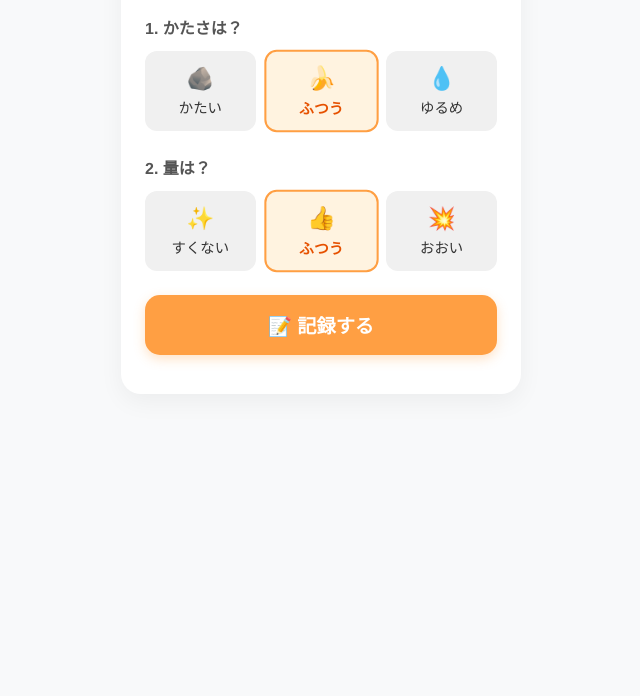
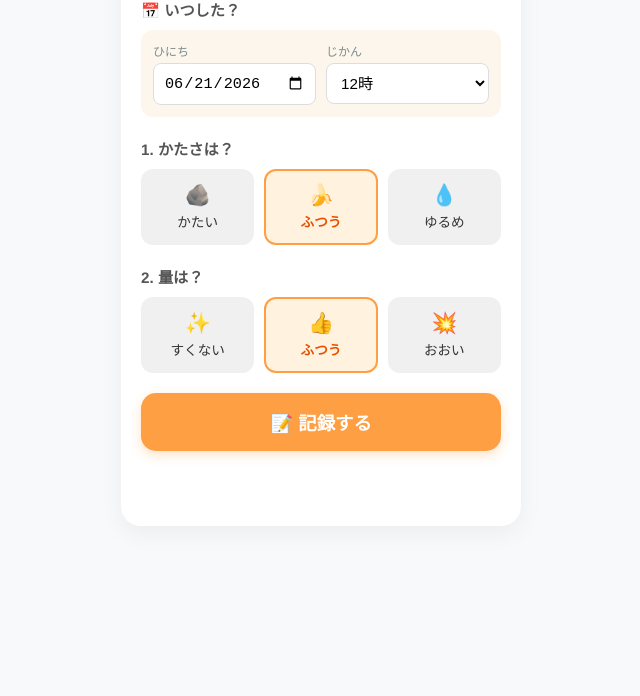
Before and after one commit to laety126-prog/poop-log, a plain HTML site: page index.html in a window 1280 px wide. Shown: the part 104-800 px from the top of the page, without its empty margins (319-959 px from the left). Drawn offline with Linux system fonts and the light colour scheme.

Commit message:
Add files via upload

```diff
--- a/index.html
+++ b/index.html
@@ -15,9 +15,10 @@
             background-color: var(--bg-color);
             color: var(--text-color);
             margin: 0;
-            padding: 20px;
+            padding: 15px;
             display: flex;
             justify-content: center;
+            -webkit-tap-highlight-color: transparent; /* スマホのタップハイライトを無効化 */
         }
         .app-container {
             background: white;
@@ -25,39 +26,72 @@
             width: 100%;
             border-radius: 20px;
             box-shadow: 0 8px 24px rgba(0,0,0,0.05);
-            padding: 24px;
+            padding: 20px;
             box-sizing: border-box;
         }
         h1 {
             text-align: center;
-            font-size: 1.5rem;
-            margin-bottom: 24px;
+            font-size: 1.4rem;
+            margin-bottom: 20px;
             color: #6d4c41;
         }
         .section-title {
-            font-size: 1rem;
+            font-size: 0.95rem;
             font-weight: bold;
-            margin-bottom: 12px;
+            margin-bottom: 10px;
             color: #555;
+            display: flex;
+            align-items: center;
+            gap: 5px;
         }
+        /* 日時設定エリア */
+        .datetime-area {
+            background: #fdf6ed;
+            padding: 12px;
+            border-radius: 12px;
+            margin-bottom: 20px;
+            display: flex;
+            gap: 10px;
+        }
+        .datetime-area div {
+            flex: 1;
+        }
+        .datetime-area label {
+            display: block;
+            font-size: 0.75rem;
+            color: #7f8c8d;
+            margin-bottom: 4px;
+        }
+        .datetime-area input, .datetime-area select {
+            width: 100%;
+            padding: 10px;
+            border: 1px solid #ddd;
+            border-radius: 8px;
+            font-size: 0.95rem;
+            background: white;
+            box-sizing: border-box;
+        }
+        /* 選択肢のボタンデザイン */
         .selector-grid {
             display: grid;
             grid-template-columns: repeat(3, 1fr);
             gap: 10px;
-            margin-bottom: 24px;
+            margin-bottom: 20px;
         }
         .option-btn {
             background: #f0f0f0;
             border: 2px solid transparent;
             border-radius: 12px;
-            padding: 12px 8px;
+            padding: 12px 4px;
             text-align: center;
             cursor: pointer;
-            transition: all 0.2s;
-            font-size: 0.9rem;
+            font-size: 0.85rem;
+            user-select: none;
+            /* スマホでの誤作動防止 */
+            touch-action: manipulation;
         }
         .option-btn .emoji {
-            font-size: 1.4rem;
+            font-size: 1.3rem;
             display: block;
             margin-bottom: 4px;
         }
@@ -66,8 +100,8 @@
             border-color: var(--primary-color);
             color: #e65100;
             font-weight: bold;
-            transform: scale(1.03);
         }
+        /* 記録ボタン */
         .submit-btn {
             width: 100%;
             background: var(--primary-color);
@@ -75,15 +109,11 @@
             border: none;
             border-radius: 15px;
             padding: 16px;
-            font-size: 1.2rem;
+            font-size: 1.15rem;
             font-weight: bold;
             cursor: pointer;
             box-shadow: 0 4px 12px rgba(255, 159, 67, 0.3);
-            transition: all 0.2s;
-        }
-        .submit-btn:active {
-            transform: scale(0.98);
-            box-shadow: 0 2px 6px rgba(255, 159, 67, 0.3);
+            touch-action: manipulation;
         }
         .message {
             text-align: center;
@@ -92,6 +122,7 @@
             color: #2e7d32;
             line-height: 1.4;
             font-weight: bold;
+            min-height: 40px;
         }
     </style>
 </head>
@@ -99,6 +130,18 @@
 
 <div class="app-container">
     <h1>👶 うんちきろく</h1>
+
+    <div class="section-title">📅 いつした？</div>
+    <div class="datetime-area">
+        <div>
+            <label>ひにち</label>
+            <input type="date" id="logDate">
+        </div>
+        <div>
+            <label>じかん</label>
+            <select id="logHour"></select>
+        </div>
+    </div>
 
     <div class="section-title">1. かたさは？</div>
     <div class="selector-grid" id="hardnessGroup">
@@ -126,13 +169,94 @@
         </div>
     </div>
 
-    <button class="submit-btn" onclick="saveRecord()">📝 記録する</button>
+    <button class="submit-btn" id="submitBtn">📝 記録する</button>
 
     <div class="message" id="msg"></div>
 </div>
 
 <script>
+    // 初期設定：画面を開いたときの日時をセット
+    initDateTime();
+
+    // 選択ボタンのスマホ対応イベント設定
     setupSelector('hardnessGroup');
     setupSelector('amountGroup');
 
-    function setupSelector(groupId)
+    // 記録ボタンのクリックイベントを設定
+    document.getElementById('submitBtn').addEventListener('click', saveRecord);
+
+    function initDateTime() {
+        const now = new Date();
+
+        // 今日の日付をセット (YYYY-MM-DD)
+        const yyyy = now.getFullYear();
+        const mm = String(now.getMonth() + 1).padStart(2, '0');
+        const dd = String(now.getDate()).padStart(2, '0');
+        document.getElementById('logDate').value = `${yyyy}-${mm}-${dd}`;
+
+        // 24時間分の選択肢を生成して今の時間をセット
+        const hourSelect = document.getElementById('logHour');
+        const currentHour = now.getHours();
+
+        for (let i = 0; i < 24; i++) {
+            const opt = document.createElement('option');
+            opt.value = i;
+            opt.textContent = `${i}時`;
+            if (i === currentHour) opt.selected = true;
+            hourSelect.appendChild(opt);
+        }
+    }
+
+    function setupSelector(groupId) {
+        const container = document.getElementById(groupId);
+        const buttons = container.getElementsByClassName('option-btn');
+
+        for (let btn of buttons) {
+            // スマホの「touchstart」とPCの「click」両方に対応させて確実に入力できるように修正
+            const eventType = window.ontouchstart !== undefined ? 'touchstart' : 'click';
+
+            btn.addEventListener(eventType, function(e) {
+                e.preventDefault(); // スマホのダブルタップズームなどの挙動を防ぐ
+                for (let b of buttons) b.classList.remove('selected');
+                this.classList.add('selected');
+            });
+        }
+    }
+
+    function saveRecord() {
+        // 選択された日付と時間を取得して結合
+        const selectedDate = document.getElementById('logDate').value;
+        const selectedHour = document.getElementById('logHour').value;
+        const timeStr = `${selectedDate} ${selectedHour}:00`; // 「2026-06-21 21:00」のような形式になります
+
+        const hardness = document.querySelector('#hardnessGroup .option-btn.selected').getAttribute('data-value');
+        const amount = document.querySelector('#amountGroup .option-btn.selected').getAttribute('data-value');
+
+        const gasUrl = "https://script.google.com/macros/s/AKfycbx5i0HrAA4teg6AoiHhhACbw6aFaeJ0OvnALXywv7g0rq6owxU4QWWexLeeyhVD7m_O/exec";
+
+        const data = { time: timeStr, hardness: hardness, amount: amount };
+
+        document.getElementById('msg').innerText = "送信中...";
+
+        fetch(gasUrl, {
+            method: "POST",
+            body: JSON.stringify(data),
+            headers: { "Content-Type": "text/plain" }
+        })
+        .then(response => response.json())
+        .then(result => {
+            if(result.status === "success") {
+                document.getElementById('msg').innerHTML = "いつもお疲れさまです！<br>記録ありがとうございます(*^-^*)";
+            } else {
+                document.getElementById('msg').innerText = "エラーが発生しました";
+            }
+        })
+        .catch(error => {
+            document.getElementById('msg').innerText = "通信エラーが発生しました";
+            console.error(error);
+        });
+    }
+</script>
+
+</body>
+</html>
```
